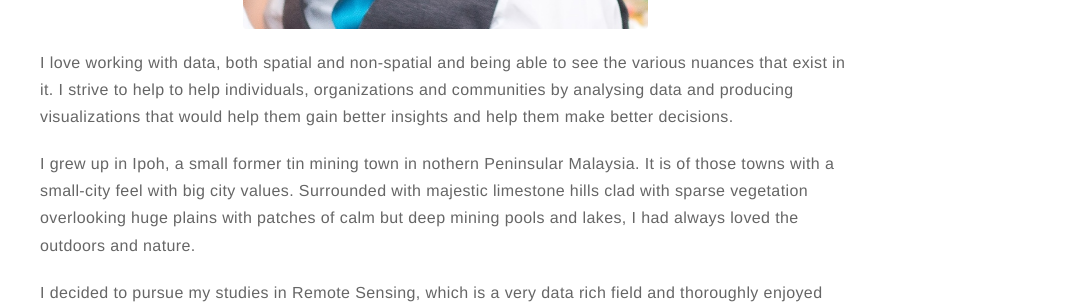
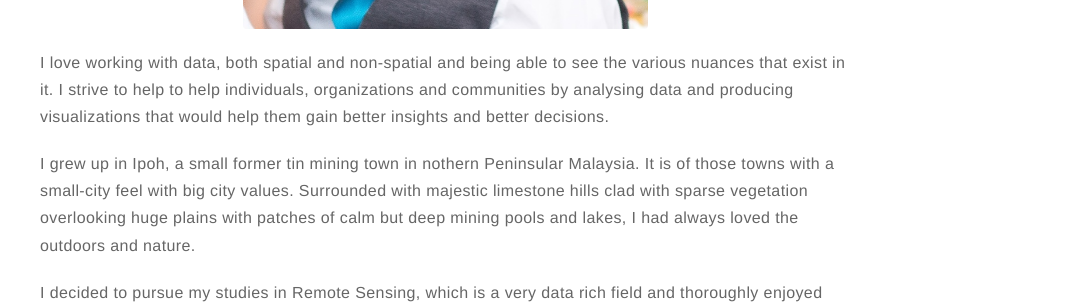
Before and after one commit to jasonjb82/jasonjb82.github.io, a Jekyll site: the page built from about.md, in a window 1280 px wide. Shown: the part 484-788 px from the top of the page, without its empty margins (195-1280 px from the left). Built offline with Jekyll 4.4.1, drawn with Linux system fonts in a browser that asks for light colours.

Commit message:
Create about.md

```diff
--- a/about.md
+++ b/about.md
@@ -6,7 +6,7 @@ layout: page
 
 <p>I love working with data, both spatial and non-spatial and being able to see the various nuances that
 exist in it. I strive to help to help individuals, organizations and communities by analysing data and
-producing visualizations that would help them gain better insights and help them make better decisions.</p>
+producing visualizations that would help them gain better insights and better decisions.</p>
 
 <p>I grew up in Ipoh, a small former tin mining town in nothern Peninsular Malaysia. It is of those towns
 with a small-city feel with big city values. Surrounded with majestic limestone hills clad with sparse
```
